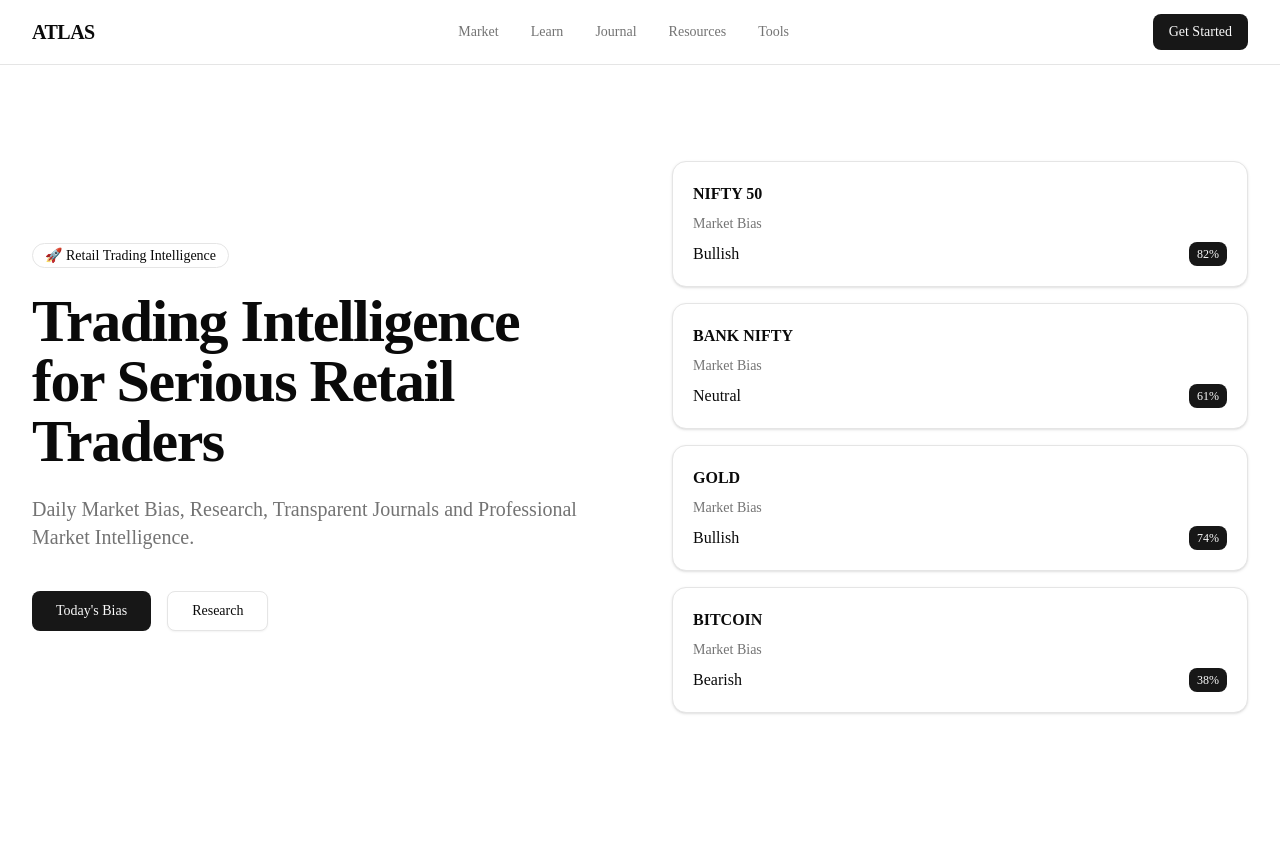
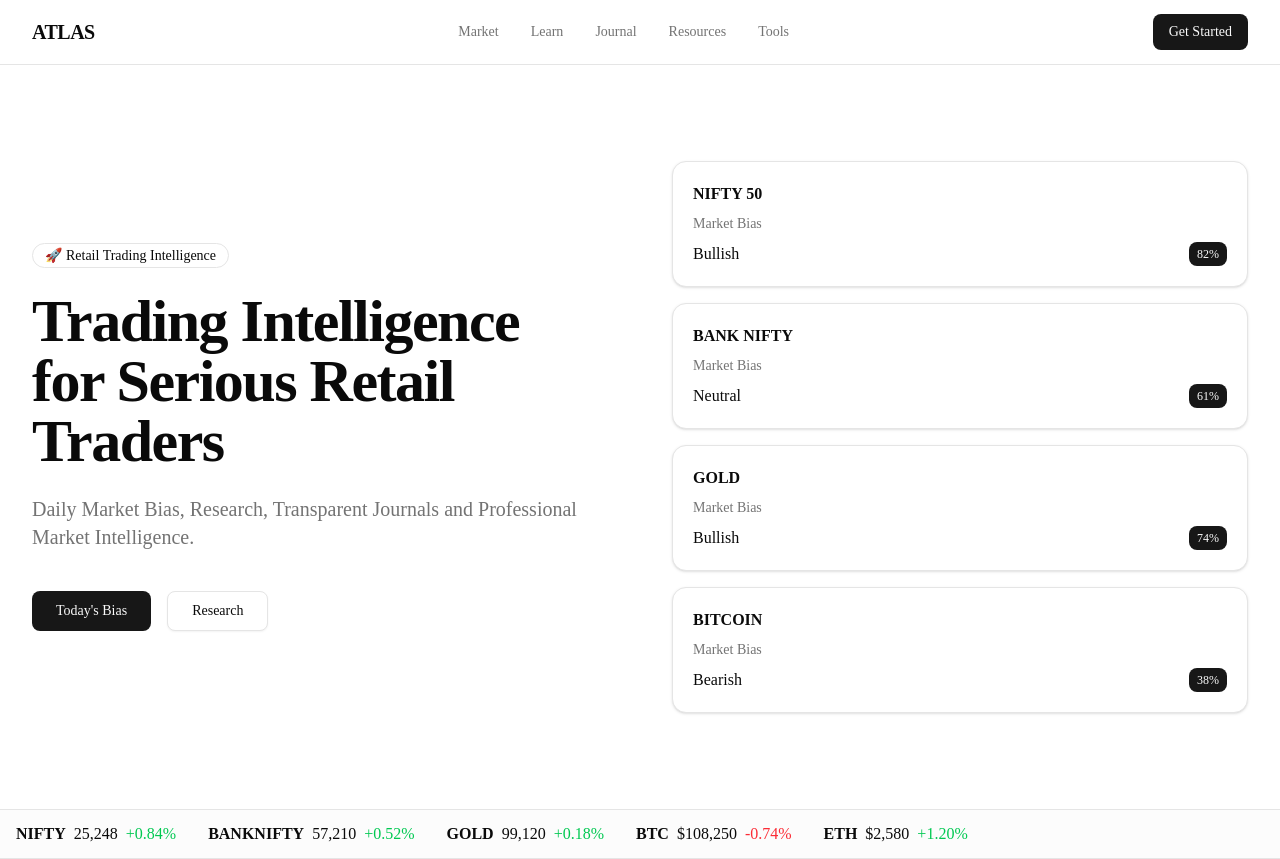
Before and after one commit to troytre/Atlas, a Next.js app: page / in a window 1280 px wide. Before the commit the page ends 809 px from the top, so only its background shows below. Built offline with nearby package versions, Linux system fonts and the light colour scheme.

Commit message:
feat: add live market ticker section

```diff
--- a/app/page.tsx
+++ b/app/page.tsx
@@ -1,11 +1,13 @@
 import { Navbar } from "@/components/layout/Navbar";
 import { Hero } from "@/features/home/components/Hero";
+import { TickerStrip } from "@/features/home/components/TickerStrip";
 
 export default function HomePage() {
   return (
     <>
       <Navbar />
       <Hero />
+      <TickerStrip />
     </>
   );
 }
--- /dev/null
+++ b/features/home/components/TickerStrip.tsx
@@ -0,0 +1,38 @@
+const tickerData = [
+  { symbol: "NIFTY", price: "25,248", change: "+0.84%" },
+  { symbol: "BANKNIFTY", price: "57,210", change: "+0.52%" },
+  { symbol: "GOLD", price: "99,120", change: "+0.18%" },
+  { symbol: "BTC", price: "$108,250", change: "-0.74%" },
+  { symbol: "ETH", price: "$2,580", change: "+1.20%" },
+];
+
+export function TickerStrip() {
+  return (
+    <section className="border-y bg-muted/30">
+      <div className="mx-auto flex max-w-7xl gap-8 overflow-x-auto px-4 py-3">
+        {tickerData.map((item) => (
+          <div
+            key={item.symbol}
+            className="flex min-w-fit items-center gap-2"
+          >
+            <span className="font-semibold">
+              {item.symbol}
+            </span>
+
+            <span>{item.price}</span>
+
+            <span
+              className={
+                item.change.startsWith("-")
+                  ? "text-red-500"
+                  : "text-green-500"
+              }
+            >
+              {item.change}
+            </span>
+          </div>
+        ))}
+      </div>
+    </section>
+  );
+}
```
